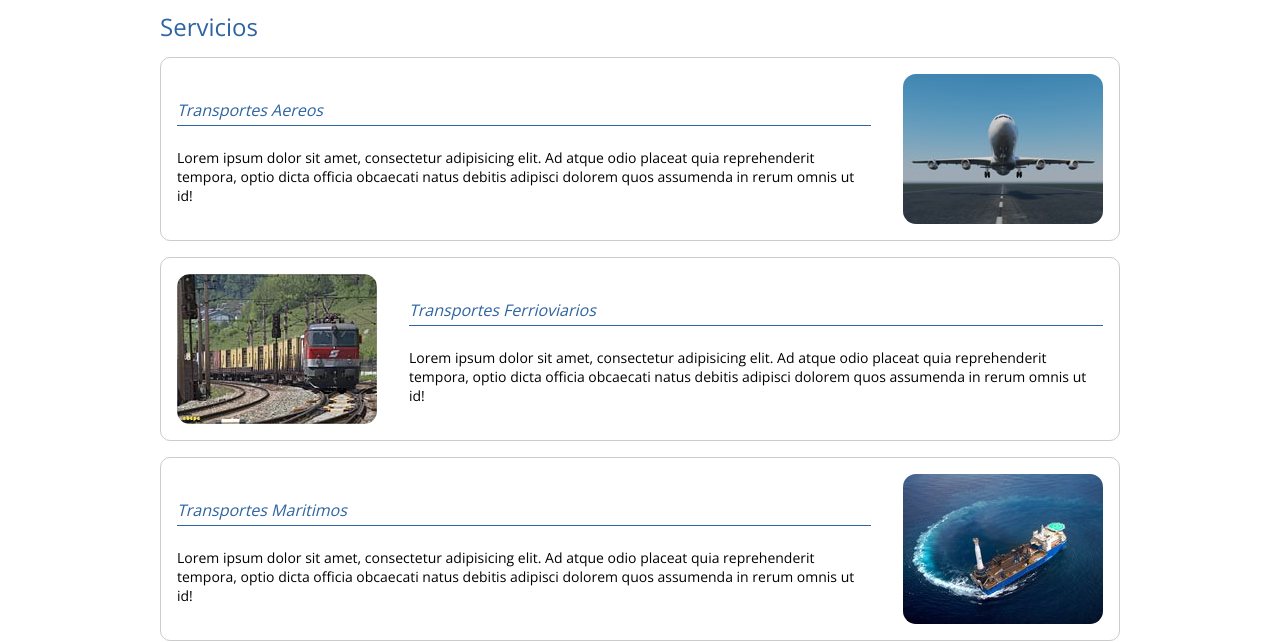
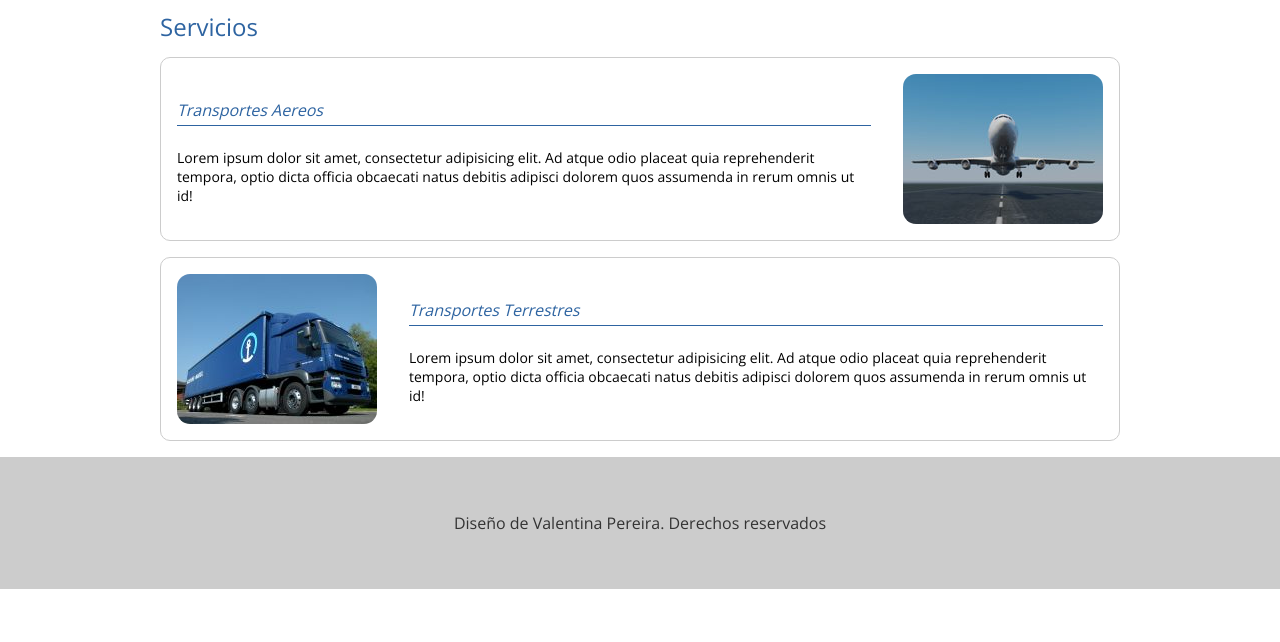
Before and after one commit to ValenntinaPereira/cursoutn, a plain HTML site: page servicios.html in a window 1280 px wide. Shown: the part 165-807 px from the top of the page. Drawn offline with nearby package versions, Linux system fonts and the light colour scheme.

Commit message:
saque dos servicios

```diff
--- a/servicios.html
+++ b/servicios.html
@@ -39,20 +39,7 @@
                 <p>Lorem ipsum dolor sit amet, consectetur adipisicing elit. Ad atque odio placeat quia reprehenderit tempora, optio dicta officia obcaecati natus debitis adipisci dolorem quos assumenda in rerum omnis ut id!</p>
             </div>
         </div>
-        <div class="servicio">
-            <img src="img/servicios/ferroviario.jpg" alt="avion">
-            <div class="info">
-                <h4>Transportes Ferrioviarios</h4>
-                <p>Lorem ipsum dolor sit amet, consectetur adipisicing elit. Ad atque odio placeat quia reprehenderit tempora, optio dicta officia obcaecati natus debitis adipisci dolorem quos assumenda in rerum omnis ut id!</p>
-            </div>
-        </div>
-        <div class="servicio">
-            <img src="img/servicios/maritimo.jpg" alt="avion">
-            <div class="info">
-                <h4>Transportes Maritimos</h4>
-                <p>Lorem ipsum dolor sit amet, consectetur adipisicing elit. Ad atque odio placeat quia reprehenderit tempora, optio dicta officia obcaecati natus debitis adipisci dolorem quos assumenda in rerum omnis ut id!</p>
-            </div>
-        </div>
+
         <div class="servicio">
             <img src="img/servicios/terrestre.jpg" alt="avion">
             <div class="info">
```
